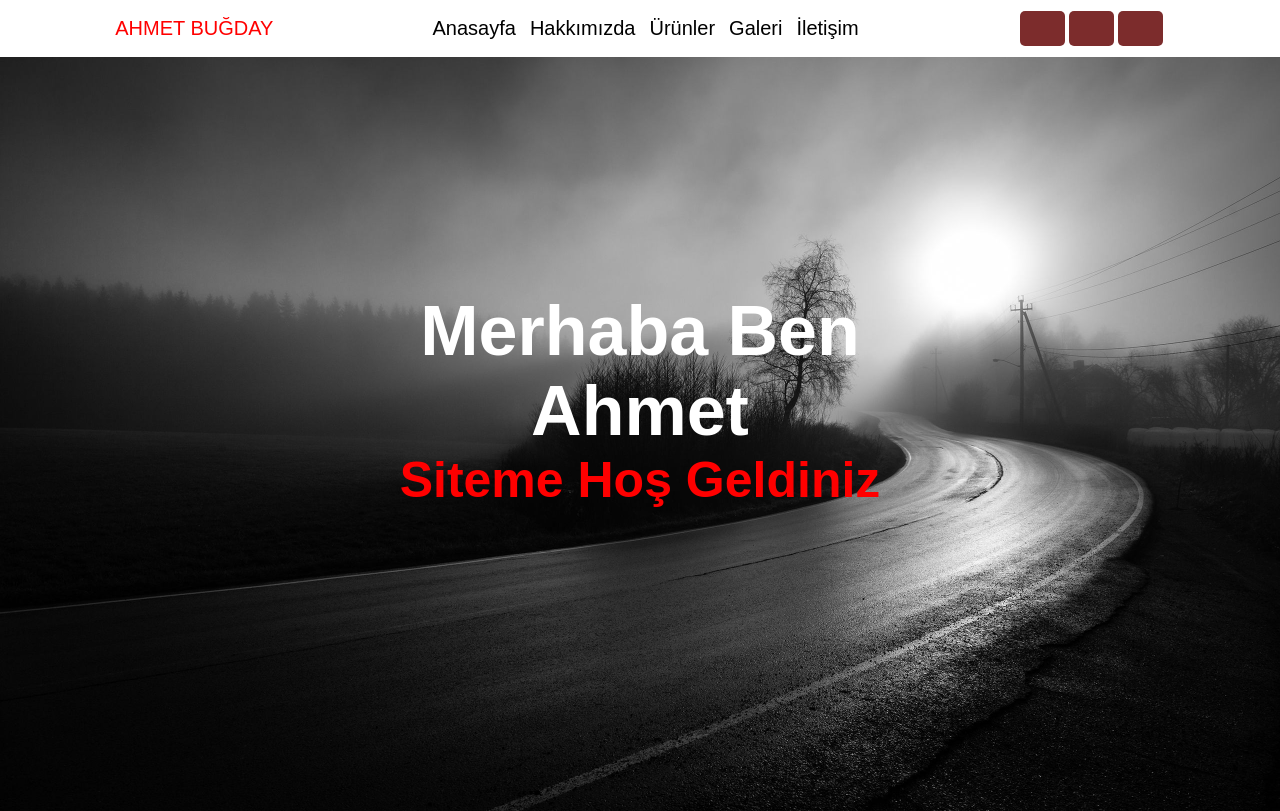
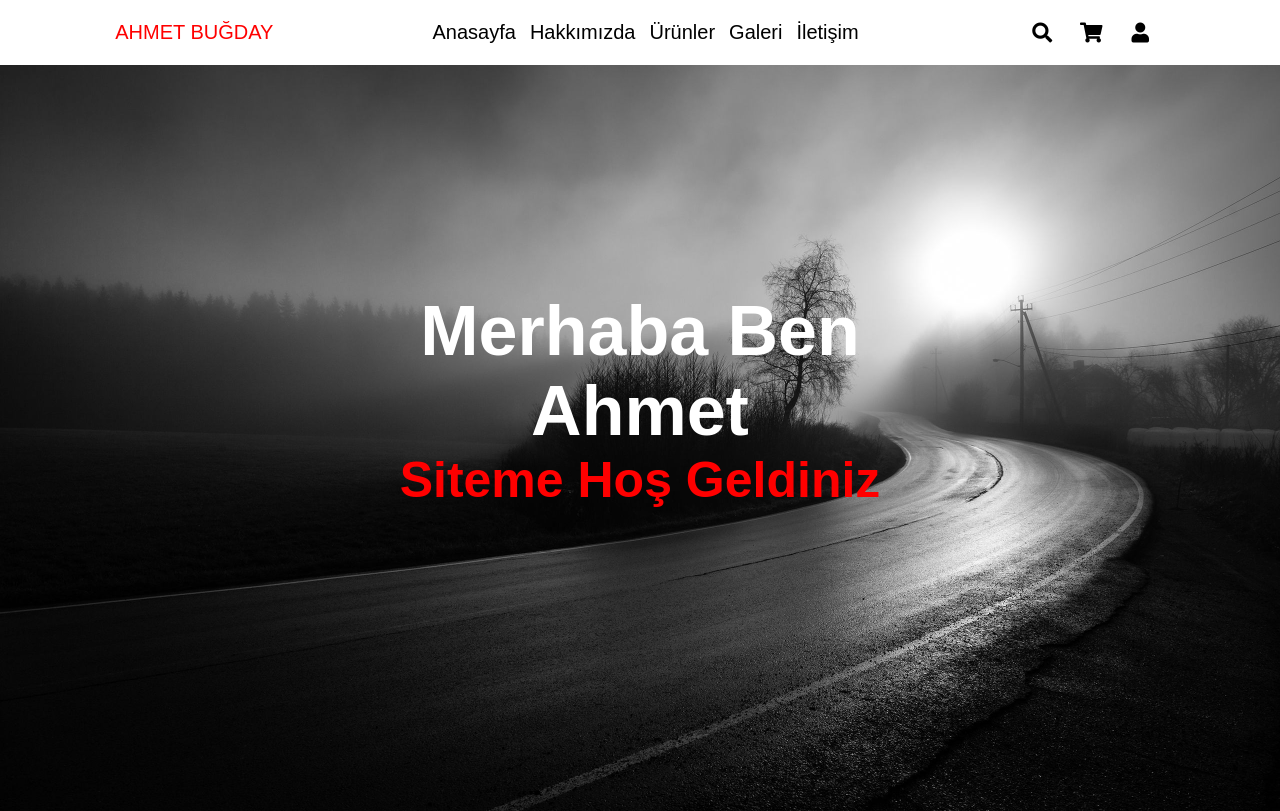
Before and after one commit to ahmetbgdy9/Web-Tasar-m, a plain HTML site: page basit-web-sitesi(html-css)/index.html in a window 1280 px wide. Drawn offline with Linux system fonts and the light colour scheme.

Commit message:
basit-web-sitesi

```diff
--- a/basit-web-sitesi(html-css)/index.css
+++ b/basit-web-sitesi(html-css)/index.css
@@ -58,10 +58,10 @@ header .navbar a:hover {
 
 header .icons div {
     width: 4.5rem;
-    height: 3.5rem;
+    height: 4.5rem;
     line-height: 4.5rem;
-    background-color: rgb(124, 44, 44);
-    color: rgb(197, 118, 118);
+    background-color: white;
+    color: black;
     font-size: 20px;
     text-align: center;
     border-radius: 5px;
--- a/basit-web-sitesi(html-css)/index.html
+++ b/basit-web-sitesi(html-css)/index.html
@@ -6,6 +6,7 @@
     <meta name="viewport" content="width=device-width, initial-scale=1.0">
     <title>Document</title>
     <link rel="stylesheet" href="/basit-web-sitesi(html-css)/index.css">
+    <link rel="stylesheet" href="https://cdnjs.cloudflare.com/ajax/libs/font-awesome/5.15.3/css/all.min.css">
 </head>
 <body>
     <div class="banner">
```
